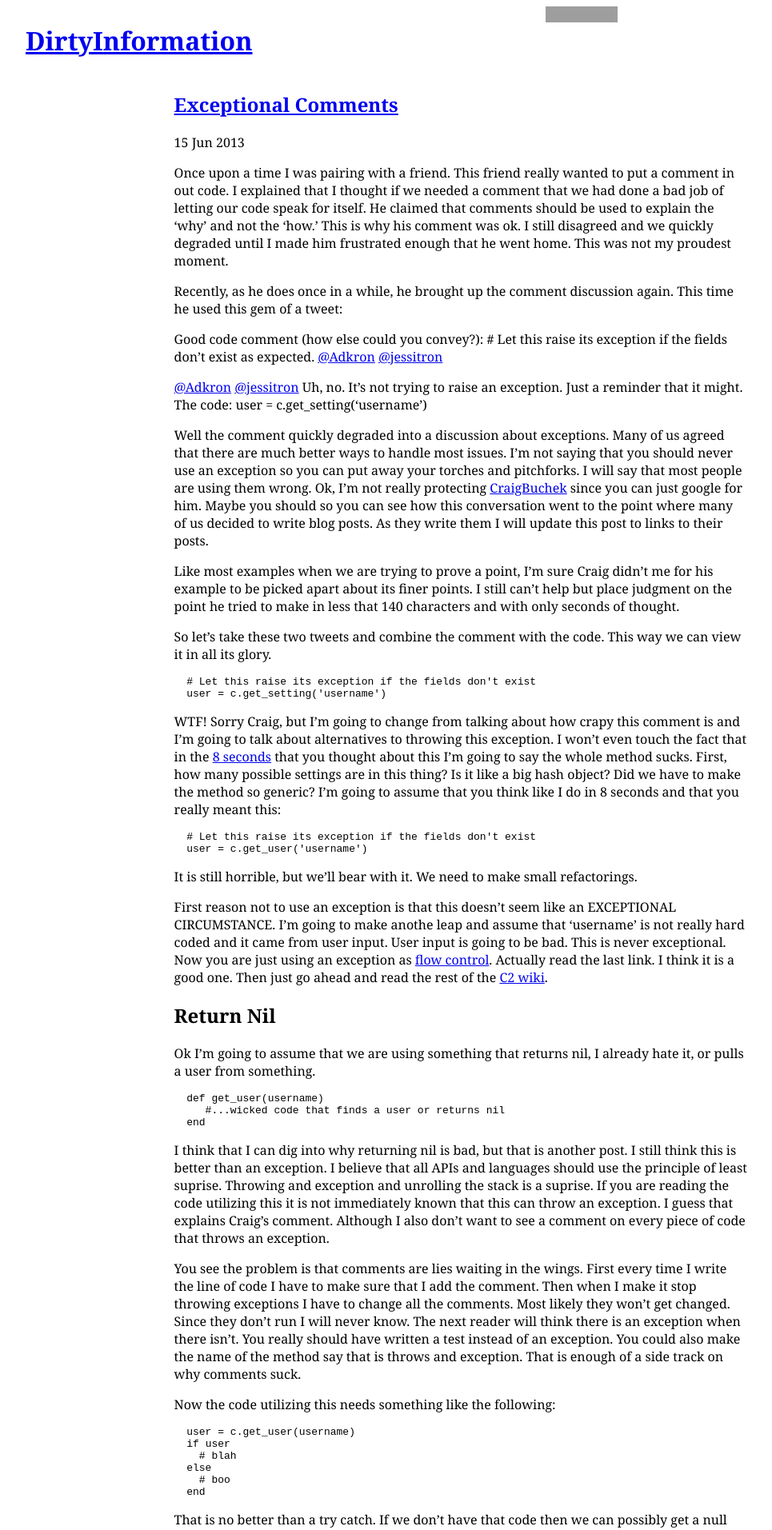
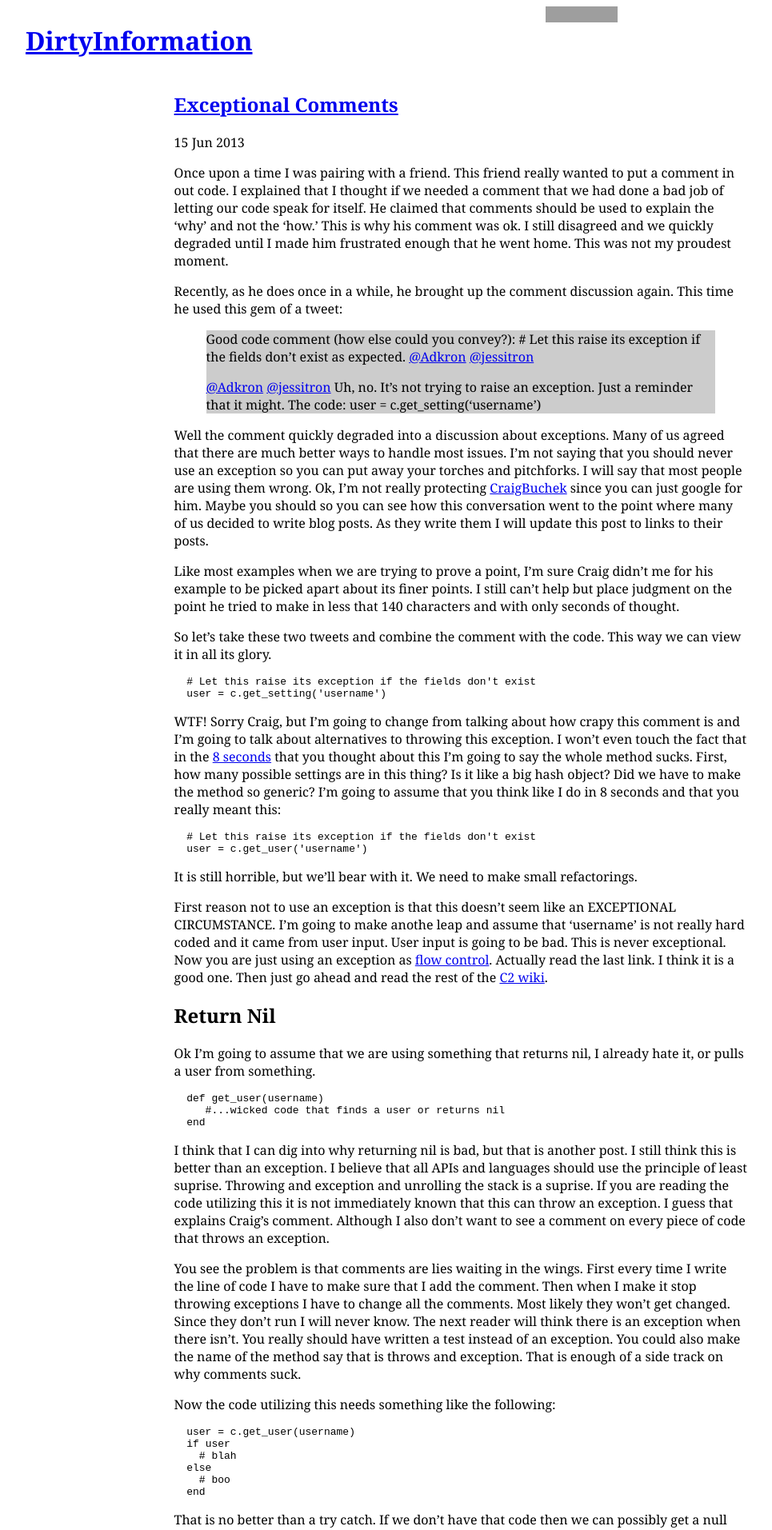
Before and after one commit to adkron/dirtyinformation.com, a Jekyll site: the page built from _posts/2013-6-15-exceptional-comments.md, in a window 1280 px wide. Shown: the top 1913 px of the page at 80% size, without its empty margins (64-1029 px from the left). Built offline with Jekyll 4.4.1, drawn with Linux system fonts in a browser that asks for light colours; Markdown is read by kramdown in place of the engine named in the settings; grey boxes are pictures that could not be loaded.

Commit message:
Add in blockquotes
Amos King @adkron <amos.l.king@gmail.com>

```diff
--- a/_assets/stylesheets/screen.scss
+++ b/_assets/stylesheets/screen.scss
@@ -7,6 +7,10 @@
 
   .title {
     @include span-columns(7);
+  }
+
+  blockquote {
+    background-color: #CCC;
   }
 
   .pair {
--- a/_posts/2013-6-15-exceptional-comments.md
+++ b/_posts/2013-6-15-exceptional-comments.md
@@ -15,15 +15,15 @@ Recently, as he does once in a while, he brought up the comment
 discussion again. This time he used this gem of a tweet:
 
 
-   Good code comment (how else could you convey?): # Let this raise its
-   exception if the fields don't exist as expected.
-   [@Adkron](http://twitter.com/adkron)
-   [@jessitron](http://twitter.com/jessitron)
-
-   [@Adkron](http://twitter.com/adkron)
-   [@jessitron](http://twitter.com/jessitron) Uh, no. It's not trying to raise an exception.
-   Just a reminder that it might. The code: user =
-   c.get_setting('username')
+>   Good code comment (how else could you convey?): # Let this raise its
+>   exception if the fields don't exist as expected.
+>   [@Adkron](http://twitter.com/adkron)
+>   [@jessitron](http://twitter.com/jessitron)
+>
+>   [@Adkron](http://twitter.com/adkron)
+>   [@jessitron](http://twitter.com/jessitron) Uh, no. It's not trying to raise an exception.
+>   Just a reminder that it might. The code: user =
+>   c.get_setting('username')
 
 Well the comment quickly degraded into a discussion about exceptions.
 Many of us agreed that there are much better ways to handle most issues.
--- a/stylesheets/screen.css
+++ b/stylesheets/screen.css
@@ -21,6 +21,8 @@
     width: 57.35098%; }
     .site .title:last-child {
       margin-right: 0; }
+  .site blockquote {
+    background-color: #CCC; }
   .site .pair {
     display: block;
     float: left;
```
